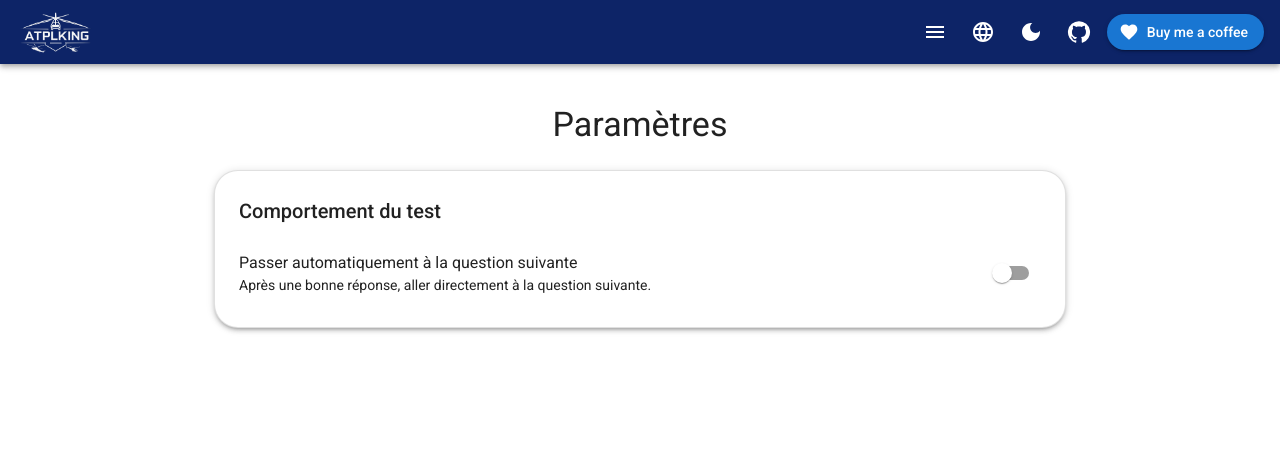
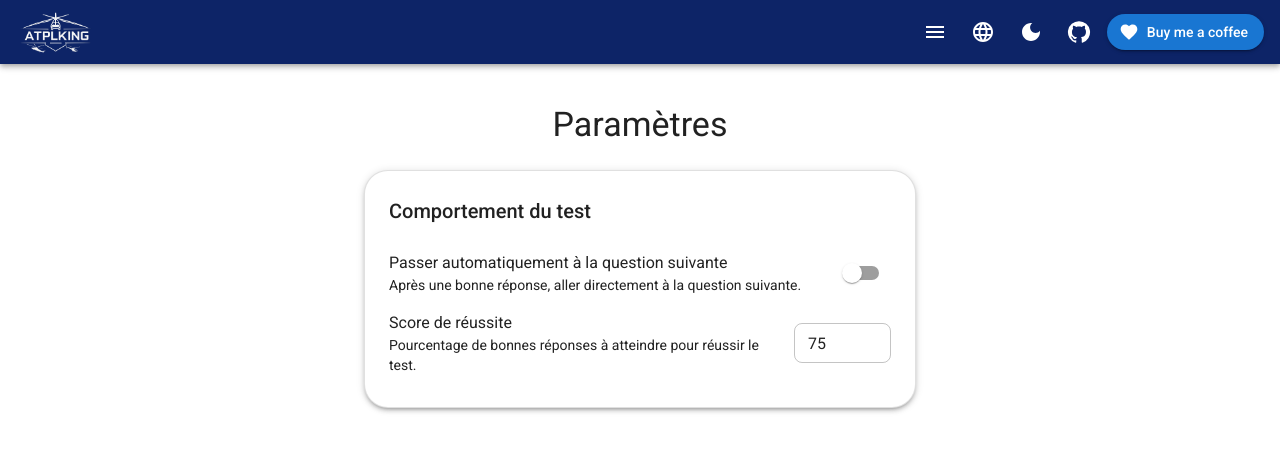
Before and after one commit to ATPLKing/frontend, a React (Vite) app: page /setting in a window 1280 px wide. Shown: the top 452 px of the page. Built offline with nearby package versions, Linux system fonts and the light colour scheme.

Commit message:
chore: success score at the discretion of the user

```diff
--- a/src/components/result/ResultBanner.tsx
+++ b/src/components/result/ResultBanner.tsx
@@ -2,8 +2,9 @@ import { Box, CircularProgress, IconButton, Paper, Typography } from "@mui/mater
 import ArrowBackIcon from "@mui/icons-material/ArrowBack";
 import { useTranslation } from "react-i18next";
 import { formatSeconds } from "../../utils/time";
+import { getNumberSetting, MIN_SUCCESS_PERCENTAGE } from "../../utils/settings";
 
-const PASS_THRESHOLD = 75;
+const PASS_THRESHOLD = getNumberSetting(MIN_SUCCESS_PERCENTAGE, 75);
 
 interface ResultBannerProps {
   title: string;
--- a/src/i18n/en.json
+++ b/src/i18n/en.json
@@ -25,7 +25,9 @@
     "title": "Settings",
     "quiz": "Test behavior",
     "autoAdvance": "Advance automatically to the next question",
-    "autoAdvanceDescription": "After a correct answer, move directly to the next question."
+    "autoAdvanceDescription": "After a correct answer, move directly to the next question.",
+    "minSuccessPercentage": "Success score",
+    "minSuccessPercentageDescription": "Percentage of correct answers required to pass the test."
   },
   "home": {
     "title": "Test configuration",
--- a/src/i18n/fr.json
+++ b/src/i18n/fr.json
@@ -25,7 +25,9 @@
     "title": "Paramètres",
     "quiz": "Comportement du test",
     "autoAdvance": "Passer automatiquement à la question suivante",
-    "autoAdvanceDescription": "Après une bonne réponse, aller directement à la question suivante."
+    "autoAdvanceDescription": "Après une bonne réponse, aller directement à la question suivante.",
+    "minSuccessPercentage": "Score de réussite",
+    "minSuccessPercentageDescription": "Pourcentage de bonnes réponses à atteindre pour réussir le test."
   },
   "home": {
     "title": "Configuration du test",
--- a/src/pages/QuizPage.tsx
+++ b/src/pages/QuizPage.tsx
@@ -8,7 +8,7 @@ import TestDialogs from "../components/quiz/TestDialogs";
 import { getCurrentTest, saveTest } from "../utils/test";
 import { FLAG_NONE, getQuestionFlag, setQuestionFlag } from "../utils/flag";
 import { getAnswerIndices } from "../utils/answer";
-import { getSetting, SETTING_AUTO_ADVANCE } from "../utils/settings";
+import { getBooleanSetting, SETTING_AUTO_ADVANCE } from "../utils/settings";
 import type { Question, Test } from "../utils/types";
 
 const QUESTIONS_PER_PAGE = 100;
@@ -110,7 +110,7 @@ export default function QuizPage() {
     setTest(updated);
     saveTest(updated);
     if (
-      getSetting(SETTING_AUTO_ADVANCE) &&
+      getBooleanSetting(SETTING_AUTO_ADVANCE) &&
       currentIndex + 1 < questions.length
     ) {
       const { correctIndex, userIndex } = getAnswerIndices(
--- a/src/pages/SettingsPage.tsx
+++ b/src/pages/SettingsPage.tsx
@@ -1,10 +1,18 @@
 import { useState } from "react";
-import { Box, Container, Paper, Switch, Typography } from "@mui/material";
+import {
+  Box,
+  Container,
+  Paper,
+  Switch,
+  TextField,
+  Typography,
+} from "@mui/material";
 import { useTranslation } from "react-i18next";
 import {
   loadSettings,
   setSetting,
   SETTING_AUTO_ADVANCE,
+  MIN_SUCCESS_PERCENTAGE,
 } from "../utils/settings";
 import type { SettingDefinition } from "../utils/settings";
 
@@ -15,18 +23,28 @@ export default function SettingsPage() {
   const settings: SettingDefinition[] = [
     {
       key: SETTING_AUTO_ADVANCE,
+      type: "switch",
       label: t("settings.autoAdvance"),
       description: t("settings.autoAdvanceDescription"),
     },
+    {
+      key: MIN_SUCCESS_PERCENTAGE,
+      type: "number",
+      min: 1,
+      max: 100,
+      step: 1,
+      label: t("settings.minSuccessPercentage"),
+      description: t("settings.minSuccessPercentageDescription"),
+    },
   ];
 
-  function handleChange(key: string, value: boolean) {
+  function handleChange(key: string, value: boolean | number) {
     setSetting(key, value);
     setSettingsValues({ ...settingsValues, [key]: value });
   }
 
   return (
-    <Container maxWidth="md" sx={{ pt: 5, pb: 5 }}>
+    <Container maxWidth="sm" sx={{ pt: 5, pb: 5 }}>
       <Typography variant="h4" align="center" sx={{ mb: 3 }}>
         {t("settings.title")}
       </Typography>
@@ -62,10 +80,32 @@ export default function SettingsPage() {
                 {setting.description}
               </Typography>
             </Box>
-            <Switch
-              checked={Boolean(settingsValues[setting.key])}
-              onChange={(event) => handleChange(setting.key, event.target.checked)}
-            />
+            {setting.type === "number" ? (
+              <TextField
+                type="number"
+                size="small"
+                value={settingsValues[setting.key] ?? ""}
+                onChange={(event) => {
+                  const value = Number(event.target.value);
+                  if (!Number.isNaN(value)) handleChange(setting.key, value);
+                }}
+                slotProps={{
+                  htmlInput: {
+                    min: setting.min,
+                    max: setting.max,
+                    step: setting.step,
+                  },
+                }}
+                sx={{ width: 100 }}
+              />
+            ) : (
+              <Switch
+                checked={Boolean(settingsValues[setting.key])}
+                onChange={(event) =>
+                  handleChange(setting.key, event.target.checked)
+                }
+              />
+            )}
           </Box>
         ))}
       </Paper>
--- a/src/utils/settings.ts
+++ b/src/utils/settings.ts
@@ -1,18 +1,24 @@
 const STORAGE_KEY = "appSettings";
 
 export const SETTING_AUTO_ADVANCE = "autoAdvanceOnCorrect";
+export const MIN_SUCCESS_PERCENTAGE = "minSuccessPercentage";
 
 export interface SettingDefinition {
   key: string;
   label: string;
   description: string;
+  type?: "switch" | "number";
+  min?: number;
+  max?: number;
+  step?: number;
 }
 
-const DEFAULT_SETTINGS: Record<string, boolean> = {
+const DEFAULT_SETTINGS: Record<string, boolean | number> = {
   [SETTING_AUTO_ADVANCE]: false,
+  [MIN_SUCCESS_PERCENTAGE]: 75,
 };
 
-export function loadSettings(): Record<string, boolean> {
+export function loadSettings(): Record<string, boolean | number> {
   try {
     const parsed = JSON.parse(localStorage.getItem(STORAGE_KEY) || "{}");
     return { ...DEFAULT_SETTINGS, ...parsed };
@@ -21,11 +27,16 @@ export function loadSettings(): Record<string, boolean> {
   }
 }
 
-export function getSetting(key: string): boolean {
-  return loadSettings()[key] ?? false;
+export function getBooleanSetting(key: string): boolean {
+  return Boolean(loadSettings()[key]);
 }
 
-export function setSetting(key: string, value: boolean): void {
+export function getNumberSetting(key: string, fallback = 0): number {
+  const value = loadSettings()[key];
+  return typeof value === "number" ? value : fallback;
+}
+
+export function setSetting(key: string, value: boolean | number): void {
   const settings = loadSettings();
   settings[key] = value;
   localStorage.setItem(STORAGE_KEY, JSON.stringify(settings));
```
